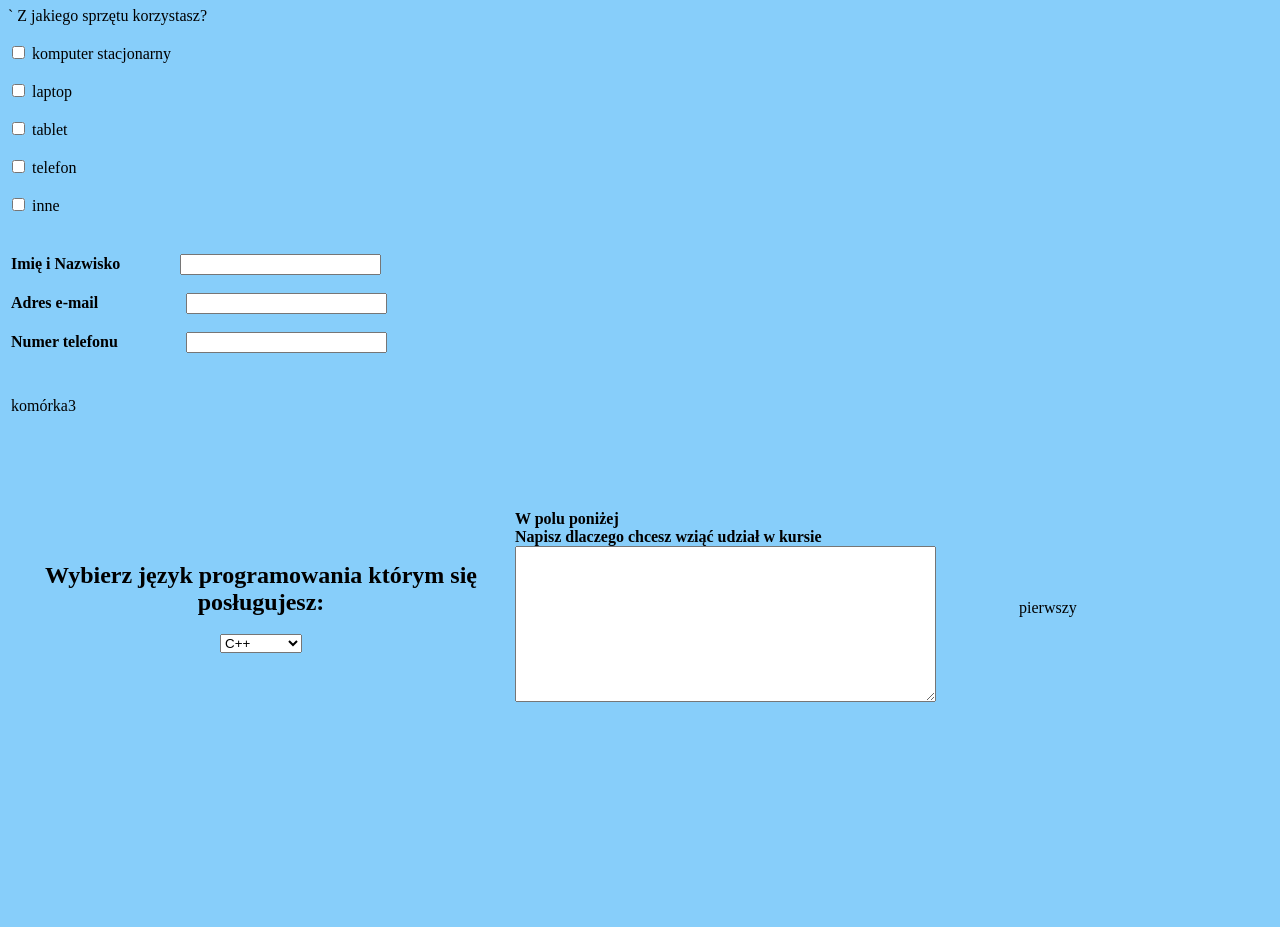
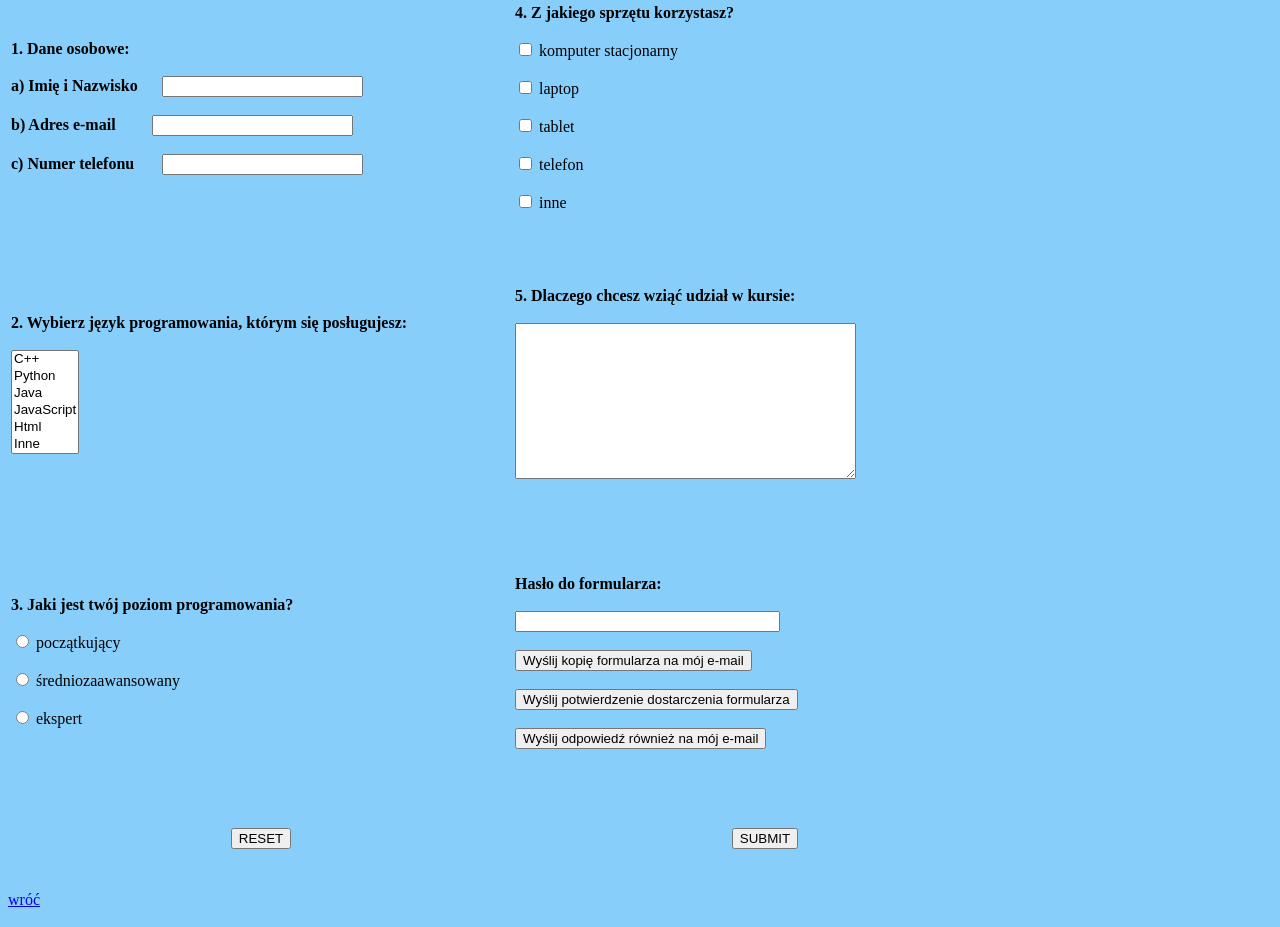
Before and after one commit to maurycy2137w/dydaktyka, a plain HTML site: page formularz_Walczak.html in a window 1280 px wide. Shown: the part 99-1026 px from the top of the page. Drawn offline with Linux system fonts and the light colour scheme.

Commit message:
Update formularz_Walczak.html

```diff
--- a/formularz_Walczak.html
+++ b/formularz_Walczak.html
@@ -1,64 +1,162 @@
+
 <!DOCTYPE html>
 <html lang="pl-PL">
 <head>
     <meta charset="utf-8">
     <title>formularz Walczak</title>
 </head>
-    <body>
-Jestem na stronie formularza<br>
 
 <body bgcolor="#87CEFA">
-<center><h1> Formularz zgłoszenia na kurs programowania </h1></center>
+
+<center>
+<h1>Formularz zgłoszenia na kurs programowania</h1>
+</center>
+
 <form enctype="text/plain" action="mailto:mkryniew@wp.pl" subject="formularz_dane" method="Post">
+
 <TABLE>
- <TR height="100">
+
+<TR height="250">
+
 <TD width="500">
-                               <b>Imię i Nazwisko</b>  &nbsp &nbsp &nbsp &nbsp &nbsp &nbsp &nbsp <input name="imie" size="22">  <br><br>
-                               <b>Adres e-mail</b>&nbsp &nbsp &nbsp &nbsp &nbsp &nbsp &nbsp  &nbsp &nbsp &nbsp &nbsp <input name="drugie" size="22">  <br><br>
-                               <b>Numer telefonu </b> &nbsp &nbsp &nbsp &nbsp &nbsp &nbsp &nbsp &nbsp <input name="nazwisko" size="22"> <nobr> <br>
-                           </TD>      `
-                          <TD width="500" >  <TR height="100">
-                          Z jakiego sprzętu korzystasz? <br><br>
- <input type="checkbox" name="Sprzęt" value="komputer stacjonarny"> komputer stacjonarny
+
+<b>1. Dane osobowe:</b>
 <br><br>
- <input type="checkbox" name="Sprzęt" value="laptop"> laptop
+
+<b>a) Imię i Nazwisko</b>
+&nbsp;&nbsp;&nbsp;&nbsp;
+<input name="imie" size="22">
 <br><br>
- <input type="checkbox" name="Sprzęt" value="tablet"> tablet
+
+<b>b) Adres e-mail</b>
+&nbsp;&nbsp;&nbsp;&nbsp;&nbsp;&nbsp;&nbsp;
+<input name="email" size="22">
 <br><br>
-<input type="checkbox" name="Sprzęt" value="telefon"> telefon
+
+<b>c) Numer telefonu</b>
+&nbsp;&nbsp;&nbsp;&nbsp;&nbsp;
+<input name="telefon" size="22">
+
+</TD>
+
+<TD width="500">
+
+<b>4. Z jakiego sprzętu korzystasz?</b>
 <br><br>
-<input type="checkbox" name="Sprzęt" value="inne"> inne
- <br><br><br>
+
+<input type="checkbox" name="sprzet" value="komputer stacjonarny">
+komputer stacjonarny
+<br><br>
+
+<input type="checkbox" name="sprzet" value="laptop">
+laptop
+<br><br>
+
+<input type="checkbox" name="sprzet" value="tablet">
+tablet
+<br><br>
+
+<input type="checkbox" name="sprzet" value="telefon">
+telefon
+<br><br>
+
+<input type="checkbox" name="sprzet" value="inne">
+inne
+
 </TD>
-                          <TD width="500">komórka3  </TD>
+
 </TR>
+
 <TR height="300">
- <TD width="500" >
-<center><font size="5" color="black"><b>Wybierz język programowania którym się posługujesz:</b></font></center><br>
-                            <center>  <select>
+
+<TD width="500">
+
+<b>2. Wybierz język programowania, którym się posługujesz:</b>
+<br><br>
+
+<select name="jezyk" size="6">
 <option value="c++">C++</option>
 <option value="python">Python</option>
 <option value="java">Java</option>
-                                 <option value="javascript">Javascript</option>
+<option value="javascript">JavaScript</option>
 <option value="html">Html</option>
 <option value="inne">Inne</option>
-                              </select> </center></TD>
-                          <TD> <b> W polu poniżej <br>Napisz dlaczego chcesz wziąć udział w kursie</b>  <textarea cols="50" rows="10"></textarea> </TD>
-                          <TD> pierwszy             </TD>
+</select>
+
+</TD>
+
+<TD width="500">
+
+<b>5. Dlaczego chcesz wziąć udział w kursie:</b>
+<br><br>
+
+<textarea cols="40" rows="10" name="uzasadnienie"></textarea>
+
+</TD>
+
 </TR>
-  <TR height="500">
-                          <TD width="500">Jaki jest twój poziom programowania? <br><br>
- <input type="checkbox" name="poziom programowania" value="początkujący"> początkjący
+
+<TR height="250">
+
+<TD width="500">
+
+<b>3. Jaki jest twój poziom programowania?</b>
 <br><br>
- <input type="checkbox" name="poziom programowania" value="średniozaawansowany"> średniozaawansowany
+
+<input type="radio" name="poziom" value="poczatkujacy">
+początkujący
 <br><br>
- <input type="checkbox" name="poziom programowania" value="ekspert"> ekspert
- <br><br><br>             </TD>
-                          <TD> B                    </TD>
-                          <TD> drugi                </TD>
+
+<input type="radio" name="poziom" value="sredniozaawansowany">
+średniozaawansowany
+<br><br>
+
+<input type="radio" name="poziom" value="ekspert">
+ekspert
+
+</TD>
+
+<TD width="500">
+
+<b>Hasło do formularza:</b>
+<br><br>
+
+<input type="password" name="haslo" size="30">
+<br><br>
+
+<input type="button" value="Wyślij kopię formularza na mój e-mail" onclick="alert('Wybrano wysłanie kopii formularza')">
+<br><br>
+
+<input type="button" value="Wyślij potwierdzenie dostarczenia formularza" onclick="alert('Wybrano potwierdzenie dostarczenia formularza')">
+<br><br>
+
+<input type="button" value="Wyślij odpowiedź również na mój e-mail" onclick="alert('Wybrano wysłanie odpowiedzi')">
+
+</TD>
+
 </TR>
+
+<TR height="100">
+
+<TD width="500">
+<center>
+<input type="reset" value="RESET">
+</center>
+</TD>
+
+<TD width="500">
+<center>
+<input type="submit" value="SUBMIT">
+</center>
+</TD>
+
+</TR>
+
 </TABLE>
+
 </form>
-<A HREF="index.html">wróć </A>
+
+<A HREF="index.html">wróć</A>
+
 </body>
 </html>
```
Lines whose indentation alone changed are shown as unchanged.
